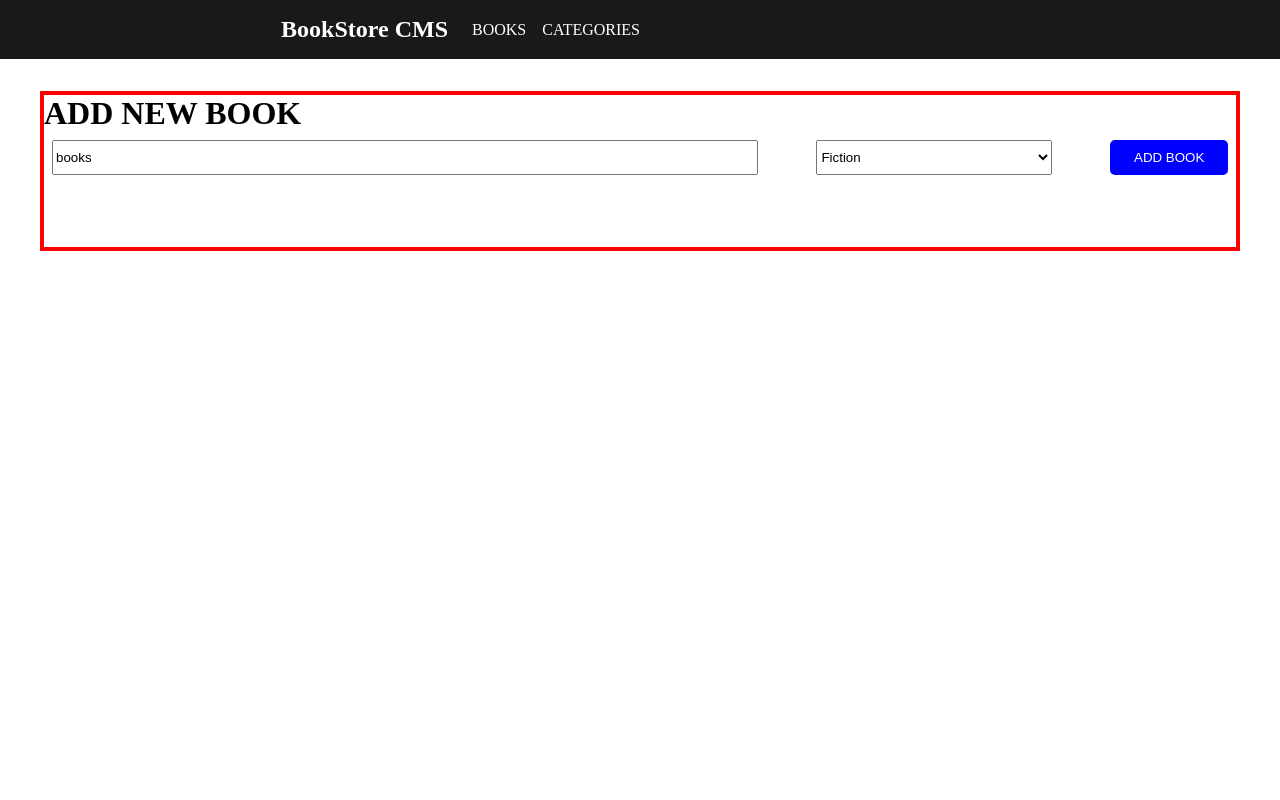
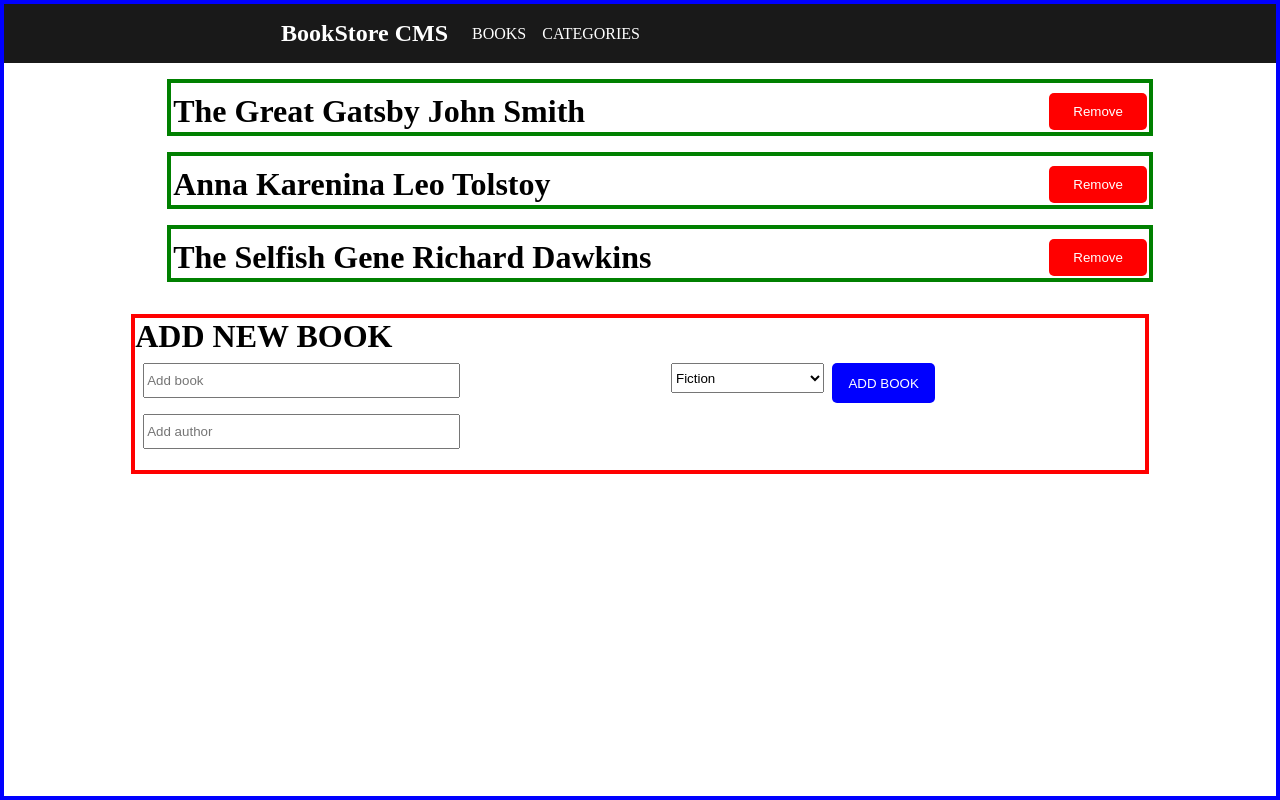
Before and after one commit to ghermaico135/react-redux-bookstore, a React (Vite) app: page / in a window 1280 px wide. Built offline with nearby package versions, Linux system fonts and the light colour scheme.

Commit message:
Add display,add and remove items from the UI

```diff
--- a/src/Components/Book-form.jsx
+++ b/src/Components/Book-form.jsx
@@ -1,21 +1,59 @@
 import { useDispatch } from "react-redux"
 import style from "@/Components/styles/form.module.css"
 import {addBook} from "../redux/book/bookSlice"
+import { useState } from "react"
+
+
 
 function BookForm() {
   const dispatch = useDispatch()
 
+  const [details, setDetails] = useState({
+    title:"",
+    author:""
+  })
+
+  const handleChange = (e) =>{
+    const {name ,value} = e.target;
+
+    setDetails((prev) =>{
+      return {...prev,
+        [name]:value
+      }
+    })
+  }
+
+  const handleSubmit = (e) =>{
+    e.preventDefault()
+    let item_id = Math.floor(Math.random() * 1000)
+    dispatch(addBook({
+      id:`item_${item_id}`,
+      ...details
+    }))
+    setDetails('')
+  }
+
   return (
     <div className={style["form-container"]}>
       <h1>ADD NEW BOOK</h1>
-      <form className={style.form}>
-     <input className={style.input} type="text" placeholder="Add book" value="books"  />
-     <select className={style.categories} name="Categories" >
-      <option value="">Fiction</option>
-      <option value="">Programming</option>
-     </select>
-     <button className={style.submitBtn} type="Submit" value="Submit" onClick={() => dispatch(addBook())}>ADD BOOK</button>
-     </form>
+      <form className={style.form} onSubmit={handleSubmit}>
+        <div className={style.inputContainer}>
+            <div>
+            <input name="title" className={style.input} type="text"  value={details.title} placeholder="Add book" onChange={handleChange} />
+            </div>
+            <div>
+            <input name="author" className={style.input} type="text" value={details.author} placeholder="Add author"  onChange={handleChange}  />
+            </div>
+        </div>
+        <div className={style.selectContainer}>
+        <select className={style.categories} name="Categories" onChange={handleChange} >
+            <option value="fiction">Fiction</option>
+            <option value="programming">Programming</option>
+          </select>
+          <button className={style.submitBtn} type="Submit">ADD BOOK</button>
+        </div>
+
+      </form>
     </div>
   )
 }
--- a/src/Components/Book-item.jsx
+++ b/src/Components/Book-item.jsx
@@ -1,25 +1,25 @@
 import PropTypes from 'prop-types';
+import style from '@/Components/styles/bookItem.module.css';
+import { removeBook } from '../redux/book/bookSlice';
 import { useDispatch } from 'react-redux';
-import style from "@/Components/styles/bookItem.module.css"
-import { removeBook } from '../redux/book/bookSlice';
 
-function BookItem({id,title}) {
+function BookItem({ id, title, author }) {
+  const dispatch = useDispatch();
 
-  const dispatch = useDispatch()
   return (
-     <div className={style["bookItem-container"]}>
-    <li className={style.bookItem}>
-      <h1>{title}</h1>
-      <button className={style.removeBtn} onClick={() => dispatch(removeBook(id))}>Remove</button>
-    </li>
+    <div className={style['bookItem-container']}>
+      <li className={style.bookItem}>
+        <h1>{title} {author}</h1>
+        <button className={style.removeBtn} onClick={()=> dispatch(removeBook({ id }))}>Remove</button>
+      </li>
     </div>
-
-  )
+  );
 }
 
 BookItem.propTypes = {
-    id: PropTypes.number,
-    title: PropTypes.string,
+  id: PropTypes.string,
+  title: PropTypes.string,
+  author: PropTypes.string,
 };
 
-export default BookItem
+export default BookItem;
--- a/src/Components/Book-list.jsx
+++ b/src/Components/Book-list.jsx
@@ -1,17 +1,15 @@
 
-import { useSelector} from 'react-redux';
 import BookItem from "./Book-item"
+import { useSelector } from 'react-redux'
 
 function BookList() {
-    const {bookStore} = useSelector((store) => store.bookStore)
+    const bookStore = useSelector((state) => state.bookStore)
   return (
       <ul>
-          {
-           bookStore.map((book) =>{
-          return  <BookItem  key={book.id} {...book}/>
-        })}
+          {bookStore.map((book) =>(
+           <BookItem  key={book.item_id} id={book.item_id} {...book} />
+          ))}
       </ul>
-
   )
 }
 
--- a/src/Components/Book.jsx
+++ b/src/Components/Book.jsx
@@ -6,11 +6,11 @@ import BookForm from "./Book-form"
 function Books() {
 
   return (
-    <>
+    <div>
     <Navbar />
     <BookList />
     <BookForm />
-    </>
+    </div>
   )
 }
 
--- a/src/Components/styles/bookItem.module.css
+++ b/src/Components/styles/bookItem.module.css
@@ -6,11 +6,14 @@
 body {
   margin: 0 auto;
   min-height: 100vh;
+  border: 4px solid blue;
+  min-width: 1200px;
 }
 
 .bookItem-container {
-  width: 1200px;
+  width: 80%;
   margin: 1rem auto;
+  border: 4px solid green;
 }
 
 .bookItem {
--- a/src/Components/styles/form.module.css
+++ b/src/Components/styles/form.module.css
@@ -6,23 +6,35 @@
 body {
   margin: 0 auto;
   min-height: 100vh;
+  min-width: 1200px;
 }
 
 .form-container {
   border: 4px solid red;
   height: 20vh;
-  width: 1200px;
+  width: 80%;
   margin: 2rem auto;
 }
 
 .form {
   display: flex;
-  justify-content: space-between;
+
+  /* justify-content: space-between; */
   padding: 8px;
+  width: 80%;
+}
+
+.inputContainer {
+  width: 80%;
+  display: flex;
+  flex-direction: column;
+  justify-content: center;
+  align-self: center;
 }
 
 .input {
   width: 60%;
+  margin-bottom: 1rem;
 }
 
 .input[type="text"] {
@@ -33,8 +45,15 @@ body {
   outline: none;
 }
 
+.selectContainer {
+  width: 40%;
+  display: flex;
+}
+
 .categories {
-  width: 20%;
+  width: 60%;
+  margin-right: 8px;
+  height: 30px;
 }
 
 .submitBtn {
@@ -43,6 +62,7 @@ body {
   border-radius: 5px;
   cursor: pointer;
   color: white;
-  width: 10%;
+  width: 40%;
+  height: 40px;
   padding: 4px;
 }
--- a/src/main.jsx
+++ b/src/main.jsx
@@ -10,7 +10,7 @@ import {Provider} from "react-redux"
 ReactDOM.createRoot(document.getElementById('root')).render(
   <React.StrictMode>
     <Provider store={store} >
-    <App />
+        <App />
     </Provider>
   </React.StrictMode>,
 )
--- a/src/redux/book/bookSlice.jsx
+++ b/src/redux/book/bookSlice.jsx
@@ -1,28 +1,48 @@
 import {createSlice} from "@reduxjs/toolkit"
 
 
-const initialState = {
-  bookStore :[],
-  title:"lastNight",
-  author:"miki",
-  isLoading:true
-}
+const initialState =
+  [
+    {
+      item_id: "item1",
+      title: "The Great Gatsby",
+      author: "John Smith",
+      category: "Fiction"
+    },
+    {
+      item_id: "item2",
+      title: "Anna Karenina",
+      author: "Leo Tolstoy",
+      category: "Fiction"
+    },
+    {
+      item_id: "item3",
+      title: "The Selfish Gene",
+      author: "Richard Dawkins",
+      category: "Nonfiction"
+    },
+  ]
+
 
 const bookSlice = createSlice({
   name:"books",
   initialState,
   reducers :{
-    addBook : (state) =>{
-      return  Object.assign({}, state, {bookStore:[...state.bookStore, {id:1,title:"BloodLine", author:"herriye"}]})
+    // addBook : (state) =>{
+    //   return  Object.assign({}, state, {bookStore:[...state.bookStore, {id:"item4",title:state.title, author:state.author}]})
+    // },
+    addBook : (state,action) =>{
+      const {id,title,author} = action.payload
+      state.push({id,title,author})
     },
+    removeBook : (state,action) =>{
+      const {id} = action.payload
+      return state.filter((book) => book.item_id !== id)
 
-    removeBook : (state,action) =>{
-      const bookId = action.payload
-      state.bookStore = state.bookStore.filter((book) => book.id !== bookId)
     }
   }
 })
 
 
-export const {addBook,removeBook} = bookSlice.actions
+export const {addBook, removeBook} = bookSlice.actions;
 export default bookSlice.reducer;
```
Also changed, not shown: src/redux/store.jsx (+5 -4 lines).
